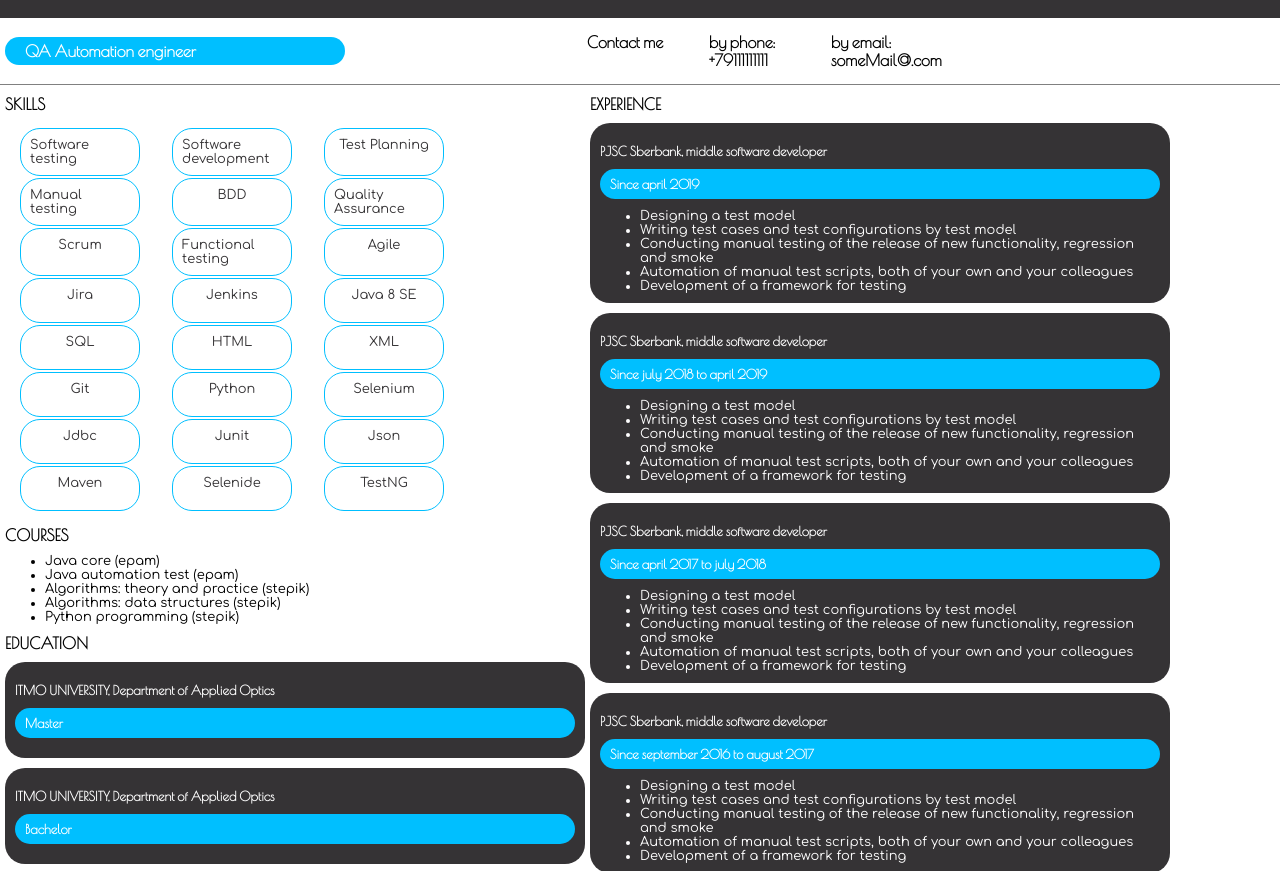
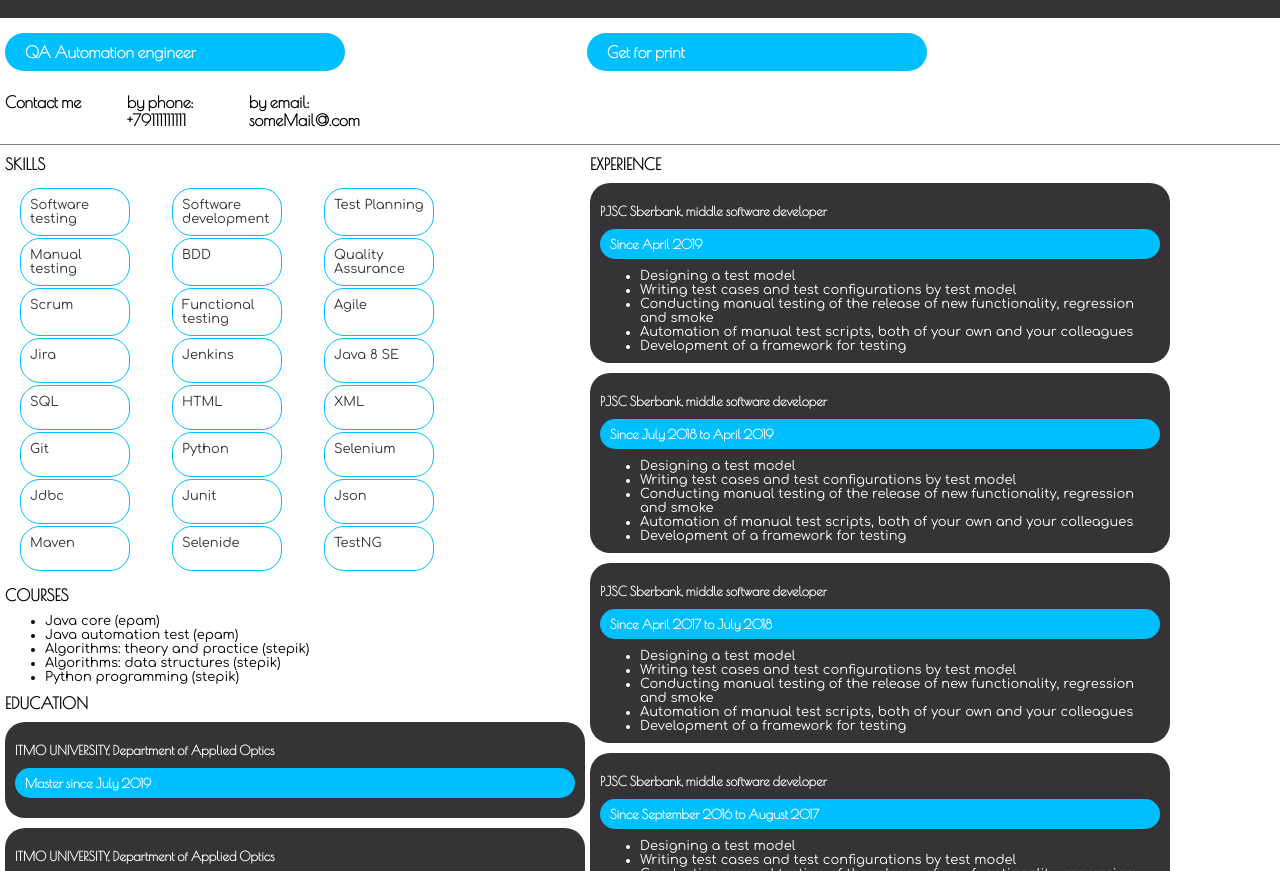
Before and after one commit to TimKorolev/KorolevResume, a plain HTML site: page index.html in a window 1280 px wide. Shown: the part 57-928 px from the top of the page. Drawn offline with nearby package versions, Linux system fonts and the light colour scheme.

Commit message:
Add files via upload

```diff
--- a/index.html
+++ b/index.html
@@ -22,6 +22,9 @@
 <div class="middleSection">
     <div class="profession">
         <h1> QA Automation engineer </h1>
+    </div>
+    <div class="profession">
+        <h1> Get for print </h1>
     </div>
     <div class="contacts">
         <h1>Contact me</h1>
@@ -122,13 +125,13 @@
             <div class="study">
                 <h1> ITMO UNIVERSITY, Department of Applied Optics </h1>
                 <div class="grade">
-                    <h1> Master </h1>
+                    <h1> Master since July 2019</h1>
                 </div>
             </div>
             <div class="study">
                 <h1> ITMO UNIVERSITY, Department of Applied Optics </h1>
                 <div class="grade">
-                    <h1> Bachelor </h1>
+                    <h1> Bachelor since July 2017</h1>
                 </div>
             </div>
         </div>
@@ -139,7 +142,7 @@
             <div class="work">
                 <h1> PJSC Sberbank, middle software developer </h1>
 <div class="spentTime">
-        		<h1> Since april 2019 </h1>
+        		<h1> Since April 2019 </h1>
     		</div>
                 <div class="description">
                     <ul>
@@ -154,7 +157,7 @@
             <div class="work">
                 <h1> PJSC Sberbank, middle software developer </h1>
 <div class="spentTime">
-        		<h1> Since july 2018 to april 2019 </h1>
+        		<h1> Since July 2018 to April 2019 </h1>
     		</div>
                 <div class="description">
                     <ul>
@@ -169,7 +172,7 @@
             <div class="work">
                 <h1> PJSC Sberbank, middle software developer </h1>
 <div class="spentTime">
-        		<h1> Since april 2017 to july 2018 </h1>
+        		<h1> Since April 2017 to July 2018 </h1>
     		</div>
                 <div class="description">
                     <ul>
@@ -184,22 +187,7 @@
             <div class="work">
                 <h1> PJSC Sberbank, middle software developer </h1>
 <div class="spentTime">
-        		<h1> Since september 2016 to august 2017 </h1>
-    		</div>
-                <div class="description">
-                    <ul>
-                        <li> Designing a test model</li>
-                        <li> Writing test cases and test configurations by test model</li>
-                        <li> Conducting manual testing of the release of new functionality, regression and smoke</li>
-                        <li> Automation of manual test scripts, both of your own and your colleagues</li>
-                        <li> Development of a framework for testing</li>
-                    </ul>
-                </div>
-            </div>
-            <div class="work">
-                <h1> PJSC Sberbank, middle software developer </h1>
-<div class="spentTime">
-        		<h1> spent time </h1>
+        		<h1> Since September 2016 to August 2017 </h1>
     		</div>
                 <div class="description">
                     <ul>
--- a/style/style.css
+++ b/style/style.css
@@ -45,7 +45,7 @@ h1 {
     color: white;
     background: deepskyblue;
     border-radius: 20px;
-    padding: 5px 20px;
+    padding: 10px 20px;
     transition: background 0.5s ease-out;
     max-width: 300px;
 }
@@ -76,10 +76,8 @@ h1 {
     border-style: solid;
     border-radius: 20px;
     padding: 9px 9px;
-    max-width: 100px;
+    max-width: 90px;
     min-height: 25px;
-    display: flex;
-    justify-content: center;
 }
 
 .skill > p {
```
